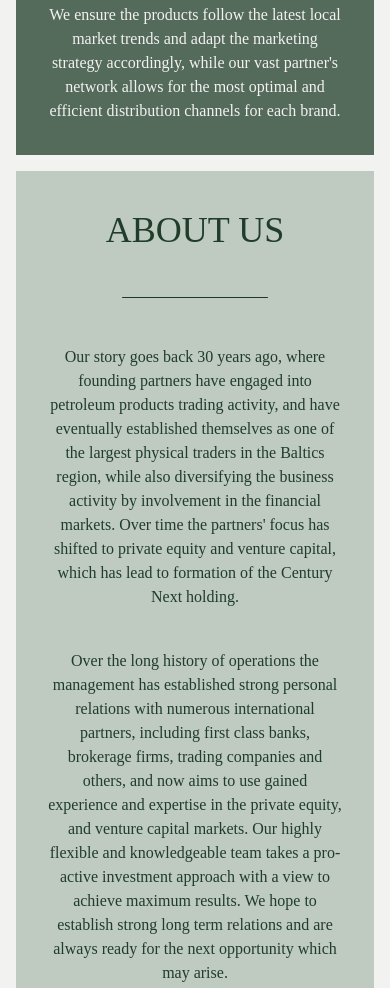
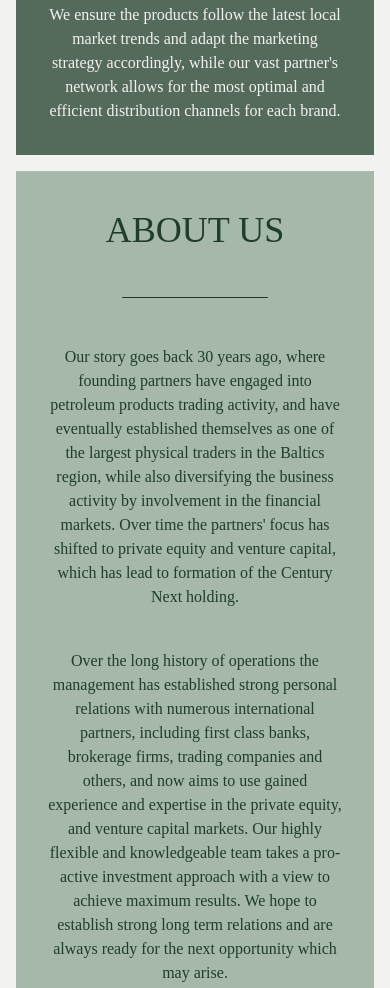
Before and after one commit to askanymark/century-next, a website built with Parcel: page src/index.html in a window 390 px wide. Shown: the part 2349-3337 px from the top of the page. Built offline with nearby package versions, Linux system fonts and the light colour scheme; a script that the page names is missing; files whose address does not match are found by name.

```diff
--- a/src/index.html
+++ b/src/index.html
@@ -133,7 +133,7 @@
       <div id="about" class="float-right josh-js" data-josh-anim-name="fadeInUp">
         <div class="lg:h-screen xl:h-screen max-w-screen-md mx-4 lg:mx-0 xl:mx-0 lg:mt-20 xl:mt-20">
           <div
-            class="object-right gap-4 bg-green-lighter bg-opacity-50 p-8 md:p-16 lg:p-20 xl:p-20 flex flex-col justify-center"
+            class="object-right gap-4 bg-green-lighter bg-opacity-75 p-8 md:p-16 lg:p-20 xl:p-20 flex flex-col justify-center"
           >
             <h2 class="text-4xl text-center mb-2 leading-normal">ABOUT US</h2>
             <img class="mb-8 mt-4" src="./images/Line_Horizontal_Green.svg" alt="" />
```
